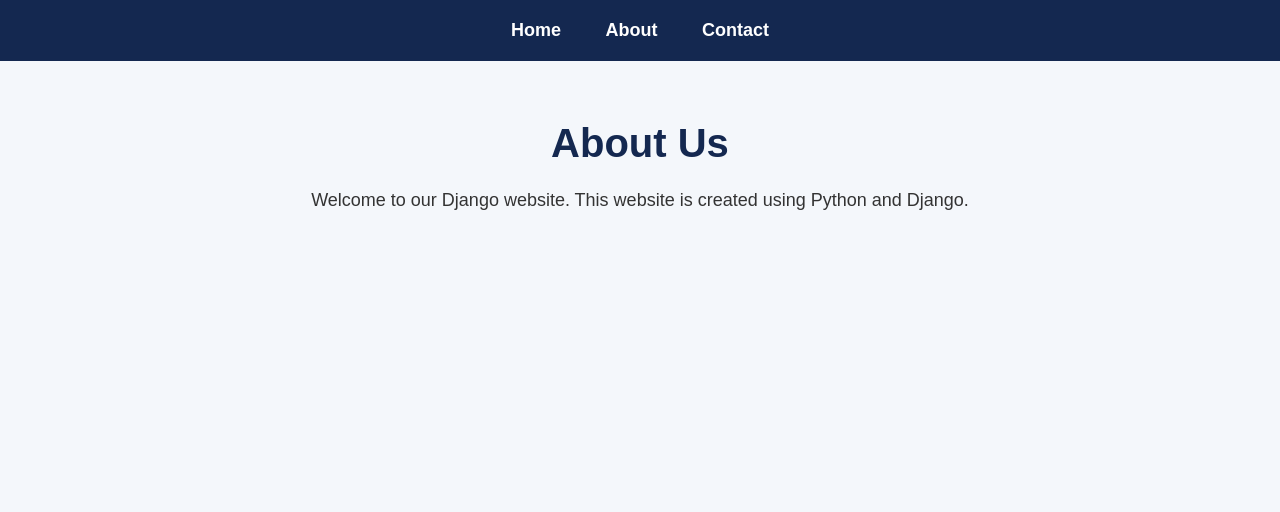
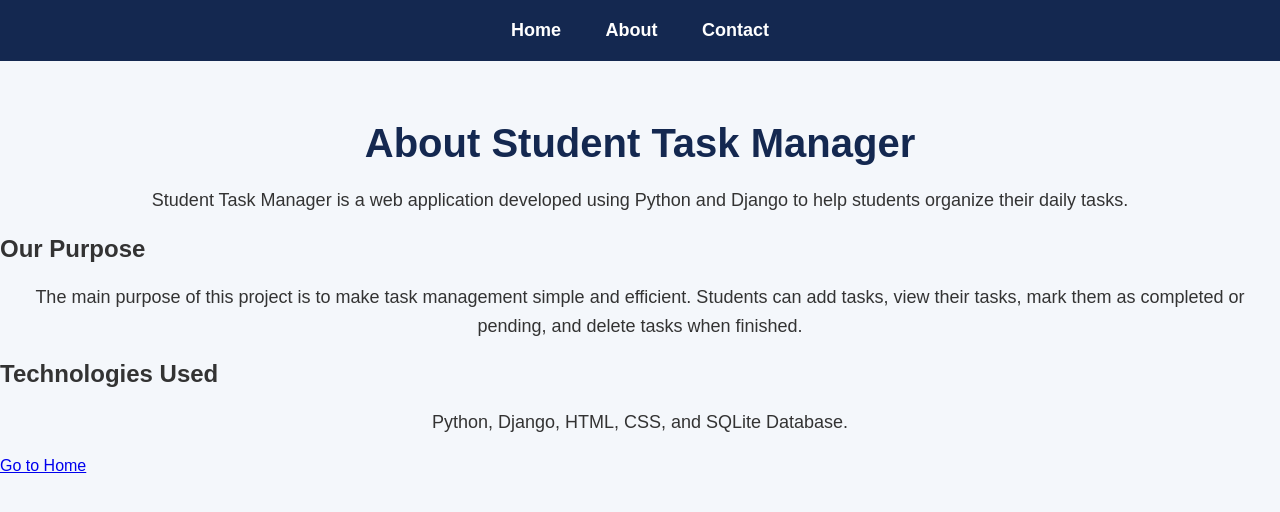
Before and after one commit to vrinda05-hub/my-django-website, a Django app: page /about/ in a window 1280 px wide. Shown: the top 512 px of the page. Run offline with Django 5.2, Linux system fonts and the light colour scheme.

Commit message:
Improve About page

```diff
--- a/website/templates/about.html
+++ b/website/templates/about.html
@@ -1,20 +1,42 @@
+{% load static %}
 <!DOCTYPE html>
-<html>
+<html lang="en">
 <head>
+    <meta charset="UTF-8">
+    <meta name="viewport" content="width=device-width, initial-scale=1.0">
     <title>About Us</title>
-    {% load static %}
     <link rel="stylesheet" href="{% static 'website/style.css' %}">
 </head>
 <body>
 
     <nav>
-        <a href="/">Home</a>
-        <a href="/about/">About</a>
-        <a href="/contact/">Contact</a>
+        <a href="{% url 'home' %}">Home</a>
+        <a href="{% url 'about' %}">About</a>
+        <a href="{% url 'contact' %}">Contact</a>
     </nav>
 
-    <h1>About Us</h1>
-    <p>Welcome to our Django website. This website is created using Python and Django.</p>
+    <main>
+        <h1>About Student Task Manager</h1>
+
+        <p>
+            Student Task Manager is a web application developed using
+            Python and Django to help students organize their daily tasks.
+        </p>
+
+        <h2>Our Purpose</h2>
+
+        <p>
+            The main purpose of this project is to make task management
+            simple and efficient. Students can add tasks, view their tasks,
+            mark them as completed or pending, and delete tasks when finished.
+        </p>
+
+        <h2>Technologies Used</h2>
+
+        <p>Python, Django, HTML, CSS, and SQLite Database.</p>
+
+        <a href="{% url 'home' %}">Go to Home</a>
+    </main>
 
 </body>
 </html>
```
